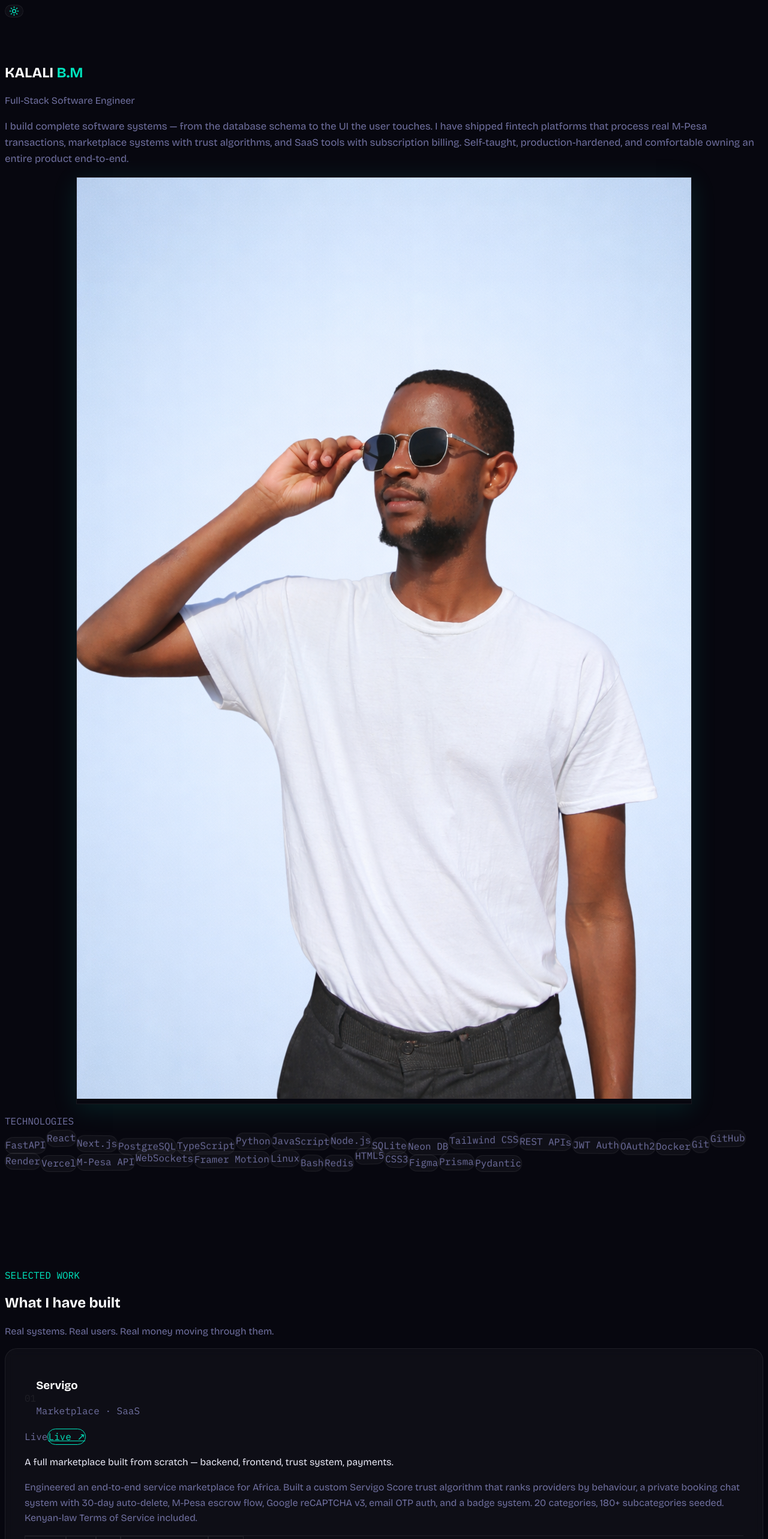
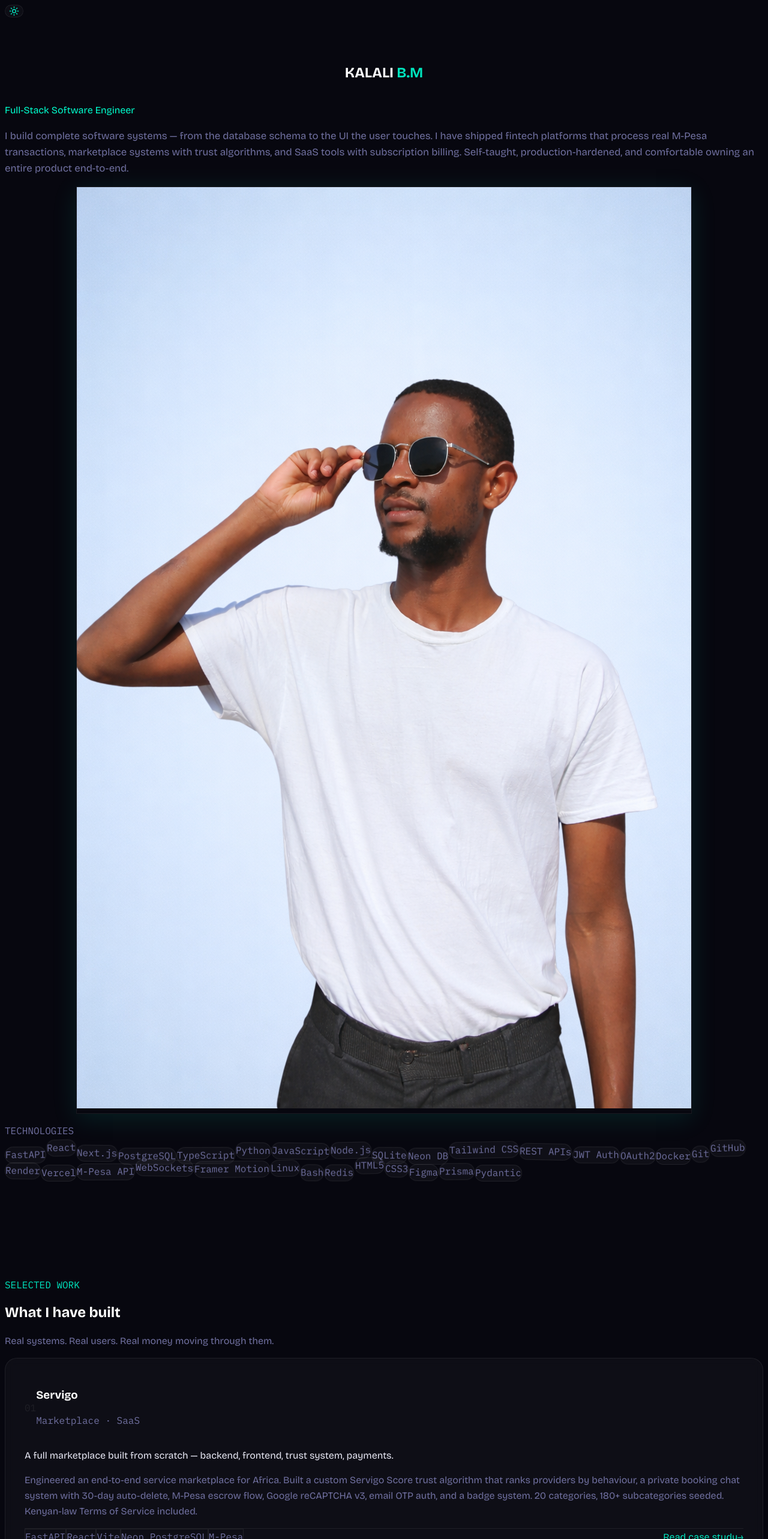
Before and after one commit to Bri-ankash/Kalali-B.M-Portfolio, a Next.js app: page / in a window 1280 px wide. Shown: the top 2566 px of the page at 60% size. Built offline with nearby package versions, Linux system fonts and the light colour scheme.

Commit message:
feat: antigravity physics bg, centred name, text/photo side by side, removed live badges

```diff
--- a/app/components/hero-glow.tsx
+++ b/app/components/hero-glow.tsx
@@ -2,6 +2,12 @@
 
 import { useEffect, useRef } from "react";
 import { useTheme } from "next-themes";
+
+const PARTICLE_COUNT = 80;
+const MAX_DIST = 160;
+const G = 0.012;
+const MAX_SPEED = 1.8;
+const REPEL_DIST = 30;
 
 export default function HeroGlow() {
   const canvasRef = useRef<HTMLCanvasElement>(null);
@@ -20,50 +26,87 @@ export default function HeroGlow() {
     canvas.height = H;
 
     const isDark = resolvedTheme === "dark";
-    const accentColor = isDark ? "0, 229, 190" : "0, 71, 255";
+    const rgb = isDark ? "0,229,190" : "0,71,255";
 
-    const COUNT = 60;
-    const dots = Array.from({ length: COUNT }, () => ({
+    type Particle = {
+      x: number; y: number;
+      vx: number; vy: number;
+      mass: number;
+    };
+
+    const particles: Particle[] = Array.from({ length: PARTICLE_COUNT }, () => ({
       x: Math.random() * W,
       y: Math.random() * H,
-      vx: (Math.random() - 0.5) * 0.4,
-      vy: (Math.random() - 0.5) * 0.4,
-      r: Math.random() * 2 + 1,
+      vx: (Math.random() - 0.5) * 0.6,
+      vy: (Math.random() - 0.5) * 0.6,
+      mass: 0.5 + Math.random() * 1.5,
     }));
+
+    function clamp(v: number, max: number) {
+      return Math.max(-max, Math.min(max, v));
+    }
 
     function draw() {
       ctx!.clearRect(0, 0, W, H);
 
-      // Draw connecting lines
-      for (let i = 0; i < COUNT; i++) {
-        for (let j = i + 1; j < COUNT; j++) {
-          const dx = dots[i].x - dots[j].x;
-          const dy = dots[i].y - dots[j].y;
-          const dist = Math.sqrt(dx * dx + dy * dy);
-          if (dist < 140) {
-            const alpha = (1 - dist / 140) * 0.18;
+      // Apply gravity between particles
+      for (let i = 0; i < PARTICLE_COUNT; i++) {
+        for (let j = i + 1; j < PARTICLE_COUNT; j++) {
+          const dx = particles[j].x - particles[i].x;
+          const dy = particles[j].y - particles[i].y;
+          const distSq = dx * dx + dy * dy;
+          const dist = Math.sqrt(distSq);
+
+          if (dist < 1) continue;
+
+          if (dist < REPEL_DIST) {
+            // Repel when too close
+            const force = G * 8 / distSq;
+            const fx = (dx / dist) * force;
+            const fy = (dy / dist) * force;
+            particles[i].vx -= fx * particles[j].mass;
+            particles[i].vy -= fy * particles[j].mass;
+            particles[j].vx += fx * particles[i].mass;
+            particles[j].vy += fy * particles[i].mass;
+          } else if (dist < MAX_DIST) {
+            // Attract within range
+            const force = G * particles[i].mass * particles[j].mass / distSq;
+            const fx = (dx / dist) * force;
+            const fy = (dy / dist) * force;
+            particles[i].vx += fx;
+            particles[i].vy += fy;
+            particles[j].vx -= fx;
+            particles[j].vy -= fy;
+
+            // Draw connection line
+            const alpha = (1 - dist / MAX_DIST) * 0.2;
             ctx!.beginPath();
-            ctx!.strokeStyle = `rgba(${accentColor}, ${alpha})`;
-            ctx!.lineWidth = 0.8;
-            ctx!.moveTo(dots[i].x, dots[i].y);
-            ctx!.lineTo(dots[j].x, dots[j].y);
+            ctx!.strokeStyle = `rgba(${rgb},${alpha})`;
+            ctx!.lineWidth = 0.6;
+            ctx!.moveTo(particles[i].x, particles[i].y);
+            ctx!.lineTo(particles[j].x, particles[j].y);
             ctx!.stroke();
           }
         }
       }
 
-      // Draw dots
-      for (const d of dots) {
+      // Move and draw
+      for (const p of particles) {
+        p.vx = clamp(p.vx, MAX_SPEED);
+        p.vy = clamp(p.vy, MAX_SPEED);
+        p.x += p.vx;
+        p.y += p.vy;
+
+        // Wrap edges
+        if (p.x < 0) p.x = W;
+        if (p.x > W) p.x = 0;
+        if (p.y < 0) p.y = H;
+        if (p.y > H) p.y = 0;
+
         ctx!.beginPath();
-        ctx!.arc(d.x, d.y, d.r, 0, Math.PI * 2);
-        ctx!.fillStyle = `rgba(${accentColor}, 0.5)`;
+        ctx!.arc(p.x, p.y, p.mass * 1.2, 0, Math.PI * 2);
+        ctx!.fillStyle = `rgba(${rgb},0.55)`;
         ctx!.fill();
-
-        d.x += d.vx;
-        d.y += d.vy;
-
-        if (d.x < 0 || d.x > W) d.vx *= -1;
-        if (d.y < 0 || d.y > H) d.vy *= -1;
       }
 
       animId = requestAnimationFrame(draw);
@@ -89,7 +132,7 @@ export default function HeroGlow() {
     <canvas
       ref={canvasRef}
       className="absolute inset-0 w-full h-full -z-10"
-      style={{ opacity: 0.8 }}
+      style={{ opacity: 0.75 }}
     />
   );
 }
--- a/app/components/hero.tsx
+++ b/app/components/hero.tsx
@@ -17,27 +17,37 @@ const floatVariants = ["floatA", "floatB", "floatC"];
 
 export default function Hero() {
   return (
-    <section className="relative min-h-screen flex flex-col justify-center px-6 md:px-16 overflow-hidden pt-24 pb-12">
+    <section className="relative min-h-screen flex flex-col justify-center px-6 md:px-16 overflow-hidden pt-20 pb-16">
 
       <HeroGlow />
 
+      {/* CENTRED NAME */}
+      <motion.div
+        initial={{ opacity: 0, y: -20 }}
+        animate={{ opacity: 1, y: 0 }}
+        transition={{ duration: 0.6 }}
+        className="z-10 text-center mb-10 max-w-4xl mx-auto w-full"
+      >
+        <h1 className="text-6xl md:text-8xl font-extrabold tracking-tight" style={{ color: "var(--header-color)" }}>
+          KALALI <span style={{ color: "var(--accent)" }}>B.M</span>
+        </h1>
+      </motion.div>
+
+      {/* TEXT LEFT — PHOTO RIGHT */}
       <div className="z-10 max-w-4xl mx-auto w-full flex flex-col md:flex-row items-center gap-10 md:gap-16">
 
+        {/* LEFT */}
         <motion.div
           initial={{ opacity: 0, x: -30 }}
           animate={{ opacity: 1, x: 0 }}
-          transition={{ duration: 0.7 }}
+          transition={{ duration: 0.7, delay: 0.2 }}
           className="flex-1"
         >
-          <h1 className="text-6xl md:text-8xl font-extrabold tracking-tight" style={{ color: "var(--header-color)" }}>
-            KALALI <span style={{ color: "var(--accent)" }}>B.M</span>
-          </h1>
-
-          <p className="text-xl md:text-2xl font-semibold mt-4" style={{ color: "var(--text-muted)" }}>
+          <p className="text-xl md:text-2xl font-semibold mb-5" style={{ color: "var(--accent-soft)" }}>
             Full-Stack Software Engineer
           </p>
 
-          <p className="mt-6 leading-relaxed" style={{ color: "var(--text-muted)", fontSize: "1.05rem" }}>
+          <p className="leading-relaxed" style={{ color: "var(--text-muted)", fontSize: "1.05rem" }}>
             I build complete software systems — from the database schema to the
             UI the user touches. I have shipped fintech platforms that process
             real M-Pesa transactions, marketplace systems with trust algorithms,
@@ -46,10 +56,11 @@ export default function Hero() {
           </p>
         </motion.div>
 
+        {/* RIGHT — PHOTO */}
         <motion.div
           initial={{ opacity: 0, x: 30 }}
           animate={{ opacity: 1, x: 0 }}
-          transition={{ duration: 0.7 }}
+          transition={{ duration: 0.7, delay: 0.2 }}
           className="shrink-0"
         >
           <div
@@ -69,6 +80,7 @@ export default function Hero() {
 
       </div>
 
+      {/* FLOATING TECH CLOUD */}
       <motion.div
         initial={{ opacity: 0 }}
         animate={{ opacity: 1 }}
@@ -78,7 +90,6 @@ export default function Hero() {
         <p className="text-xs mono tracking-widest uppercase mb-6" style={{ color: "var(--text-muted)" }}>
           Technologies
         </p>
-
         <div className="flex flex-wrap gap-3 justify-start">
           {techStack.map((tech, i) => (
             <span
--- a/app/components/projects.tsx
+++ b/app/components/projects.tsx
@@ -10,8 +10,6 @@ const projects = [
     slug: "servigo",
     tag: "Marketplace · SaaS",
     stack: ["FastAPI", "React", "Vite", "Neon PostgreSQL", "M-Pesa"],
-    status: "Live",
-    url: "https://servigo-8ri4.onrender.com",
   },
   {
     name: "Smart Pochi",
@@ -20,8 +18,6 @@ const projects = [
     slug: "smart-pochi",
     tag: "Fintech · SaaS",
     stack: ["FastAPI", "Python 3.11", "Neon PostgreSQL", "Render"],
-    status: "Live",
-    url: "https://smart-pochi.onrender.com",
   },
   {
     name: "ChamaKash",
@@ -30,8 +26,6 @@ const projects = [
     slug: "chamakash",
     tag: "Fintech · Savings",
     stack: ["FastAPI", "React", "PostgreSQL"],
-    status: "In Development",
-    url: null,
   },
   {
     name: "Dishi Poa",
@@ -40,8 +34,6 @@ const projects = [
     slug: "dishi-poa",
     tag: "E-commerce · Logistics",
     stack: ["Next.js", "Node.js", "PostgreSQL"],
-    status: "In Development",
-    url: null,
   },
   {
     name: "Tovia Academy",
@@ -50,8 +42,6 @@ const projects = [
     slug: "tovia-academy",
     tag: "EdTech · Platform",
     stack: ["Next.js", "FastAPI", "PostgreSQL"],
-    status: "In Development",
-    url: null,
   },
 ];
 
@@ -75,8 +65,7 @@ export default function Projects() {
         {projects.map((p, i) => (
           <div key={p.slug} className="project-card group">
 
-            <div className="flex flex-col md:flex-row md:items-start md:justify-between gap-4 mb-4">
-              <div className="flex items-center gap-4">
+            <div className="flex items-center gap-4 mb-4">
               <span className="text-3xl font-extrabold mono" style={{ color: "var(--card-border)" }}>
                 {String(i + 1).padStart(2, "0")}
               </span>
@@ -85,21 +74,6 @@ export default function Projects() {
                   {p.name}
                 </h3>
                 <p className="text-xs mono mt-0.5" style={{ color: "var(--text-muted)" }}>{p.tag}</p>
-                </div>
-              </div>
-
-              <div className="flex items-center gap-3 shrink-0">
-                <div className="flex items-center gap-1.5">
-                  <span className="w-2 h-2 rounded-full" style={{ backgroundColor: p.status === "Live" ? "#22c55e" : "var(--text-muted)" }} />
-                  <span className="text-xs mono" style={{ color: "var(--text-muted)" }}>{p.status}</span>
-                </div>
-                {p.url && (
-                  <a href={p.url} target="_blank" rel="noopener noreferrer"
-                    className="text-xs mono px-3 py-1 rounded-full border transition-colors"
-                    style={{ color: "var(--accent)", borderColor: "var(--accent)" }}>
-                    Live ↗
-                  </a>
-                )}
               </div>
             </div>
 
```
Lines whose indentation alone changed are shown as unchanged.
